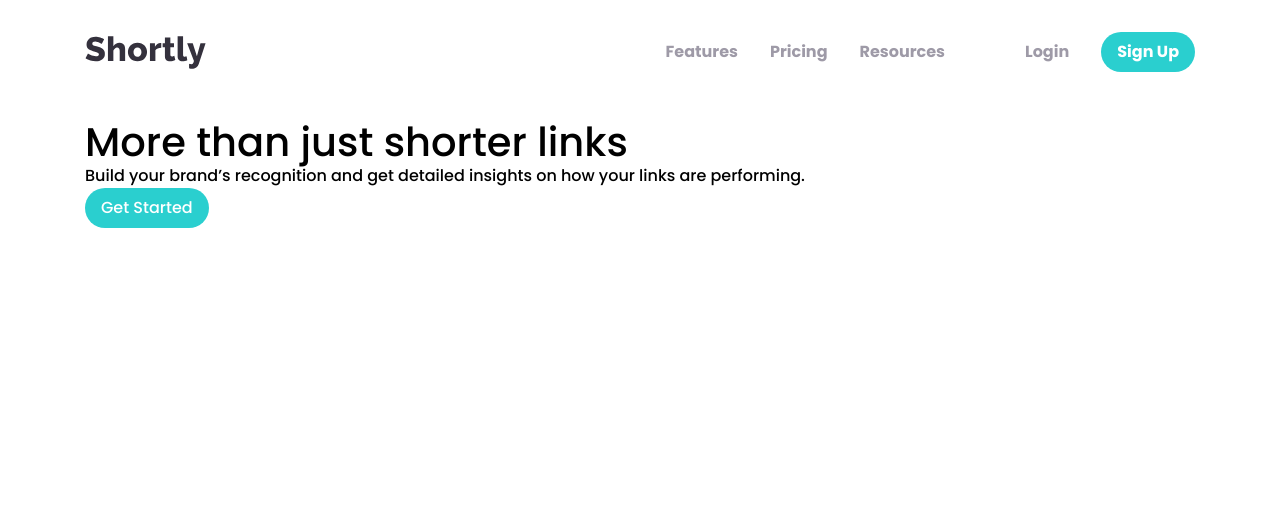
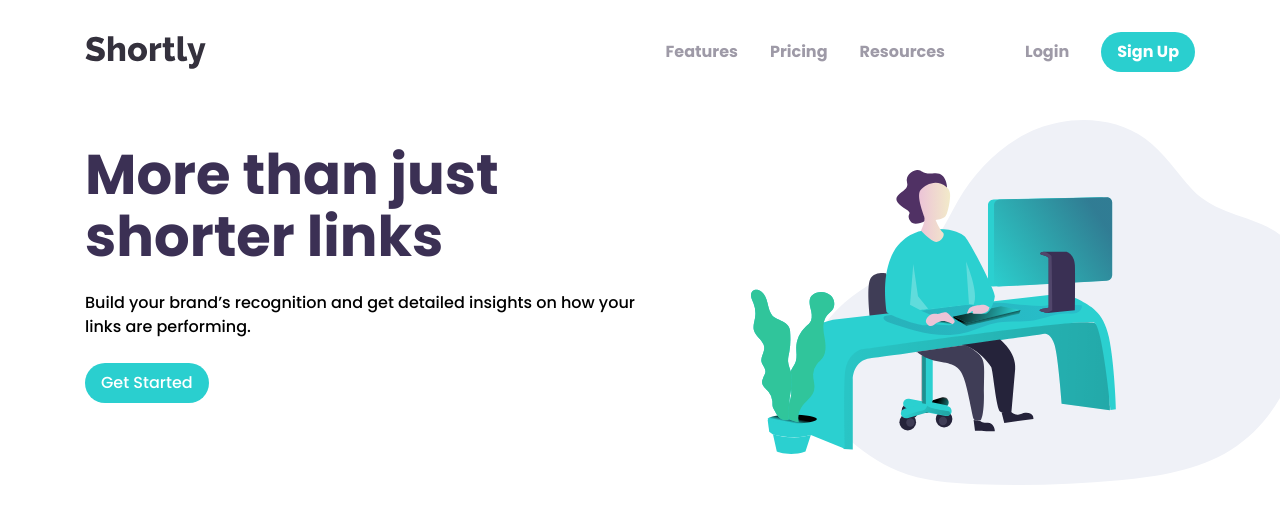
Before and after one commit to dindiongco/url-shortening-landing-page, a React (Vite) app: page / in a window 1280 px wide. Shown: the top 524 px of the page. Built offline with nearby package versions, Linux system fonts and the light colour scheme.

Commit message:
Added Hero and styling

```diff
--- a/src/components/Hero.jsx
+++ b/src/components/Hero.jsx
@@ -2,13 +2,21 @@
 
 export const Hero = () => {
   return (
-    <section className="padding-block-700">
+    <section className="padding-block-700 column-sm text-center-sm">
       <div className="container">
-        <h2 className="primary-heading | fs-primary-heading">More than just shorter links</h2>
-        <p>Build your brand’s recognition and get detailed insights
-          on how your links are performing.</p>
-        <button className="button">Get Started</button>
+        <div className="hero">
+          <div className="hero-text | mt-500">
+            <h2 className="primary-heading">More than just shorter links</h2>
+            <p className="mt-500">Build your brand’s recognition and get detailed insights
+              on how your links are performing.</p>
+            <button className="button | mt-500">Get Started</button>
+          </div>
+          <div className="hero-image">
+            <img src="../src/assets/illustration-working.svg" alt="" />
+          </div>
+        </div>
       </div>
+
     </section>
   )
 }
--- a/src/styles.css
+++ b/src/styles.css
@@ -47,10 +47,10 @@
 }
 
 /* Mobile font sizes */
-@media (min-width: 376px) {
+@media (max-width: 376px) {
     :root {
         --fs-body: var(--fs-500);
-        --fs-primary-heading: var(--fs-900);
+        --fs-primary-heading: var(--fs-800);
         --fs-secondary-heading: var(--fs-800);
         --fs-nav: var(--fs-300);
     }
@@ -61,27 +61,6 @@
 body {
     font-style: var(--fs-body);
     font-family: var(--ff-body);
-}
-
-.padding-block-700 {
-    padding-block: var(--size-700);
-}
-
-.padding-block-900 {
-    padding-block: var(--size-900);
-}
-
-.fs-primary-heading {
-    font-size: var(--fs-800);
-    line-height: 1.1;
-}
-
-.container {
-    --max-width: 1110px;
-    --padding: 1rem;
-
-    width: min(var(--max-width), 100% - var(--padding) * 2);
-    margin-inline: auto;
 }
 
 .button {
@@ -153,12 +132,13 @@ body {
 
     .nav-primary-navigation {
         display: none;
+        z-index: 999;
         text-align: center;
         position: fixed;
-        padding: var(--size-300);
+        padding: var(--size-700) var(--size-300);
         max-width: 25rem;
         margin-inline: auto;
-        inset: 7rem var(--size-400) auto;
+        inset: 7rem var(--size-500) auto;
         background-color: var(--clr-accent-400);
         border-radius: var(--size-100);
     }
@@ -166,7 +146,7 @@ body {
     .nav-list, .nav-login {
         display: grid;
         color: white;
-        gap: var(--size-300);
+        gap: var(--size-500);
     }
 
     .divider {
@@ -186,3 +166,72 @@ body {
 }
 
 /* Hero */
+
+.hero {
+    display: grid;
+}
+
+@media (min-width: 376px) {
+    .hero {
+        grid-auto-flow: column;
+        grid-auto-columns: 1fr;
+    }
+}
+
+.hero-text {
+
+}
+
+.hero-image {
+    order: 1;
+    transform: translate(20%);
+    margin-inline: auto;
+}
+
+@media (max-width: 376px) {
+    .hero-image {
+        transform: translate(0);
+        order: -1;
+    }
+}
+
+.primary-heading {
+    font-size: var(--fs-primary-heading);
+    font-weight: var(--fw-bold);
+    color: var(--clr-accent-400);
+}
+
+@media (min-width: 376px) {
+    .primary-heading {
+        font-size: var(--fs-900);
+        line-height: 1.1;
+    }
+}
+
+/* utility */
+
+.padding-block-700 {
+    padding-block: var(--size-700);
+}
+
+.padding-block-900 {
+    padding-block: var(--size-900);
+}
+
+@media (max-width: 376px) {
+    .text-center-sm {
+        text-align: center;
+    }
+}
+
+.container {
+    --max-width: 1110px;
+    --padding: 1rem;
+
+    width: min(var(--max-width), 100% - var(--padding) * 2);
+    margin-inline: auto;
+}
+
+.mt-500 {
+    margin-top: var(--size-500);
+}
```
